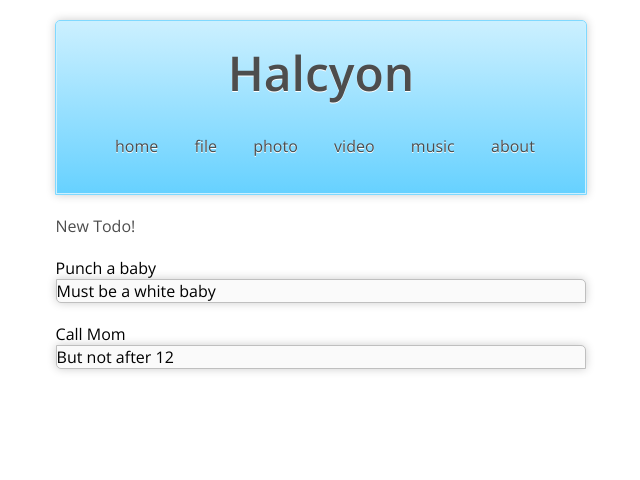
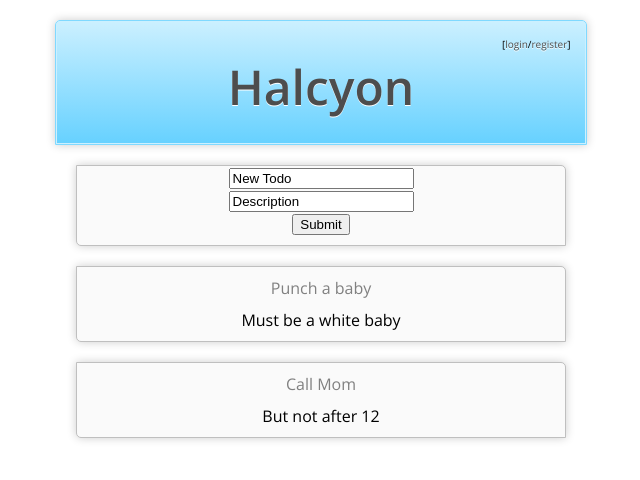
Before and after one commit to sharrie/halcyon, a Django app: page /todo/ in a window 1280 px wide. Shown: the top 480 px of the page, without its empty margins (319-959 px from the left). Run offline with Django 3.2, Linux system fonts and the light colour scheme; data comes from the database, SQL or seed files in the repository; both versions use the stored data as it was after the commit; parts of the project's set-up code (start-up, migrations or seed data) failed here and were passed over; some libraries are stand-ins or nearby versions; some web fonts are replaced.

Commit message:
changed todo structure. Updated css. Added user model.

```diff
--- a/halcyon/urls.py
+++ b/halcyon/urls.py
@@ -9,6 +9,8 @@ urlpatterns = patterns('',
     # url(r'^$', 'halcyon.views.home', name='home'),
     # url(r'^halcyon/', include('halcyon.foo.urls')),
 
+    url(r'^login/$', 'django.contrib.auth.views.login'),
+
     url(r'^todo/todo/', 'todo.views.todo'),
 
     # Uncomment the admin/doc line below to enable admin documentation:
--- a/templates/index.html
+++ b/templates/index.html
@@ -1,18 +1,24 @@
 {% extends 'base.html' %}
 {% block content %}
 {% url todo.views.todo as todo_url %}
-<a href="{{ todo_url }}">New Todo!</a>
 {% if todo_list %}
     <ul>
+      <div id='todo'>
+      <form action="demo_form.asp">
+	<input type="text" name="todo_name" value="New Todo"><br>
+	<input type="text" name="todo_description" value="Description"><br>
+	<input type="submit" value="Submit">
+      </form>
+      </div>
       {% for item in todo_list %}
+      <div id='todo'>
       <div class='title'>
         {{ item.name }}
       </div>
       {% if item.description %}
-      <div id='todo'>
       <li>{{ item.description }}</li>
+      {% endif %}
       </div>
-      {% endif %}
       {% endfor %}
     </ul>
 {% else %}
--- a/templates/menu.html
+++ b/templates/menu.html
@@ -1,10 +1,13 @@
 <div class="outline">
-
+  <div class='user'>
+  [<a href='#'>login</a>/<a href='#'>register</a>]
+  </div>
   <CENTER>
     <H1 class="title">Halcyon</H1>
     <hr class="hr-1"></hr>
     <hr class="hr-2"></hr>
   </CENTER>
+  <!--
   <h4>
     <ul>
       <li><a href="#">home</a></li>
@@ -15,4 +18,5 @@
       <li><a href="#">about</a></li>
     </ul>
   </h4>
+  -->
 </div>
--- a/todo/models.py
+++ b/todo/models.py
@@ -1,9 +1,12 @@
 from django.db import models
 from django.contrib import admin
+from django.contrib.auth.models import User
 
 # Create your models here.
 
 class Item(models.Model):
+    user = models.ForeignKey(User, related_name='todos')
+
     name = models.CharField(max_length=128)
     date_added = models.DateField(auto_now_add=True)
     time_added = models.TimeField(auto_now_add=True)
--- a/todo/static/css/style.css
+++ b/todo/static/css/style.css
@@ -11,7 +11,6 @@ body {
     font-family:'Open Sans',arial,sans-serif;
     width: 42%;
     margin: auto;
-    margin-top: 20px;
 }
 
 #todo {
@@ -21,6 +20,9 @@ body {
     -moz-border-radius: 0px 5px 0px 5px;
     box-shadow: 0px 0px 10px 0px rgba(0, 0, 0, .2);
     border: 1px solid #BFBFBF;
+    margin: 20px;
+    text-align: center;
+    padding-bottom: 10px;
 }
 
 #content ul {
@@ -33,7 +35,9 @@ body {
 }
 
 .title {
-    padding-top: 20px;
+    color: gray;
+    text-align: center;
+    padding: 10px;
 }
 
 .outline {
@@ -78,6 +82,11 @@ background-image: linear-gradient(to bottom, #CCF0FF 0%, #66D1FF 100%);
     -moz-border-radius: 5px 5px 0 0;
     box-shadow: 0px 0px 10px 0px rgba(0, 0, 0, .2);
     border: 1px solid #80D9FF;
+}
+
+.user {
+    font-size:10px;
+    text-align: right;
 }
 
 h1.title {
--- a/todo/urls.py
+++ b/todo/urls.py
@@ -4,5 +4,5 @@ from todo import views
 
 urlpatterns = patterns('',
     url(r'^$', views.index, name='index'),
-    url(r'^todo/$', views.todo, name='todo')
+    url(r'^new-todo/$', views.new_todo, name='new_todo')
 )
--- a/todo/views.py
+++ b/todo/views.py
@@ -1,6 +1,7 @@
 from django.http import HttpResponse, HttpResponseRedirect
 from django.template import Context, loader
 from django.shortcuts import render
+from django.contrib.auth import authenticate, login
 
 
 from todo.models import Item
@@ -17,7 +18,39 @@ def index(request):
 
     return render(request, 'index.html', context)
 
-def todo(request):
+
+def login(request):
+
+    if request.method == 'GET':
+        form = LoginForm()
+
+    if request.method =='POST':
+        form = LoginForm(request.POST)
+        if form.is_valid():
+            username = form.cleaned_data['username']
+            password = form.cleaned_data['password']
+            user = authenticate(username=username, password=password)
+            if user is not None:
+                if user.is_active:
+                    login(request, user)
+                    # Redirect to a success page.
+                else:
+                    pass
+                    # Return a 'disabled account' error message
+            else:
+                pass
+                # Return an 'invalid login' error message.
+
+
+def list_todo(request):
+    todo_list = Item.objects.all()[:5]
+
+    context = {"todo_list": todo_list}
+
+    return render(request, 'index.html', context)
+
+
+def new_todo(request):
     if request.method == 'GET':
         form = TodoForm()
 
```
Also changed, not shown: halcyon.db.
